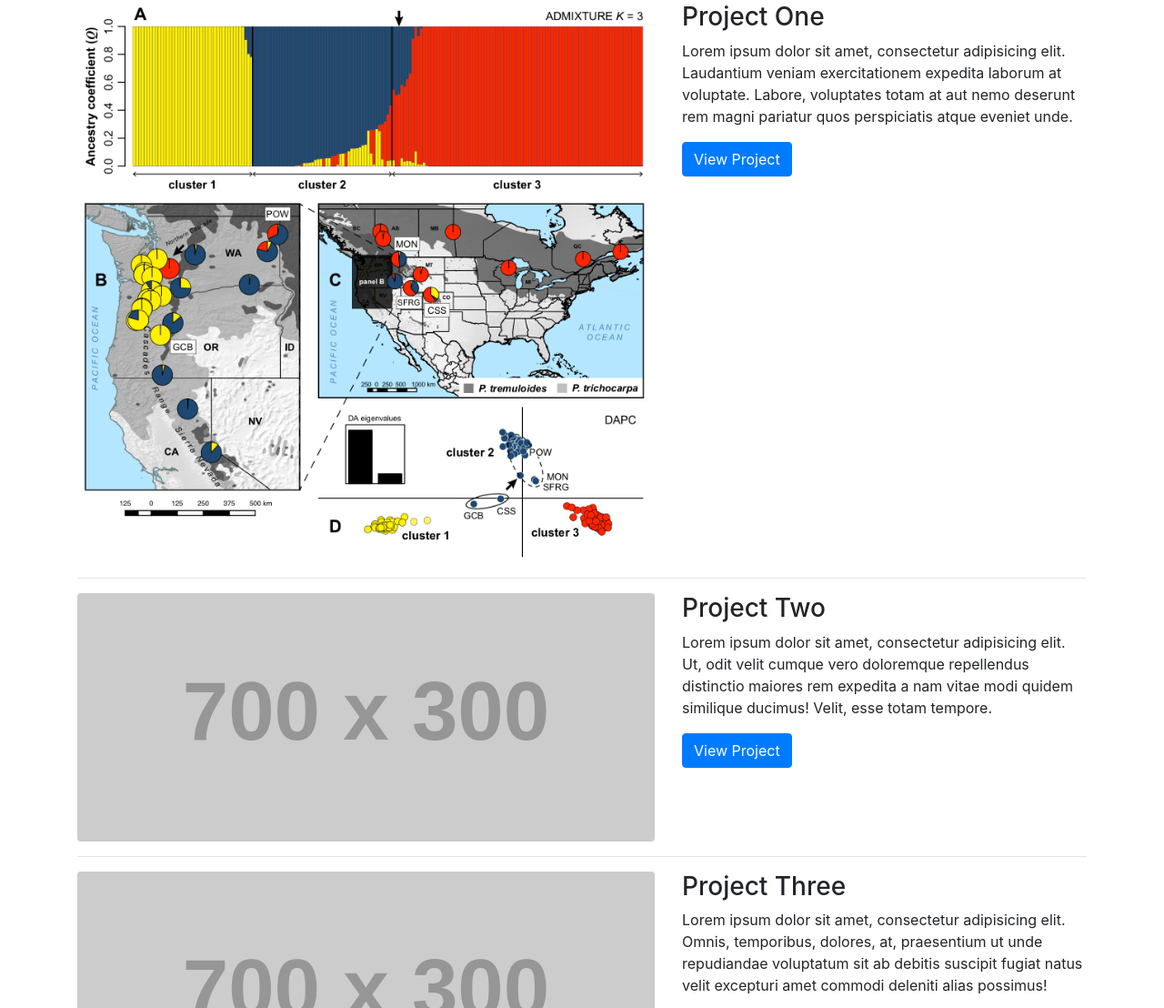
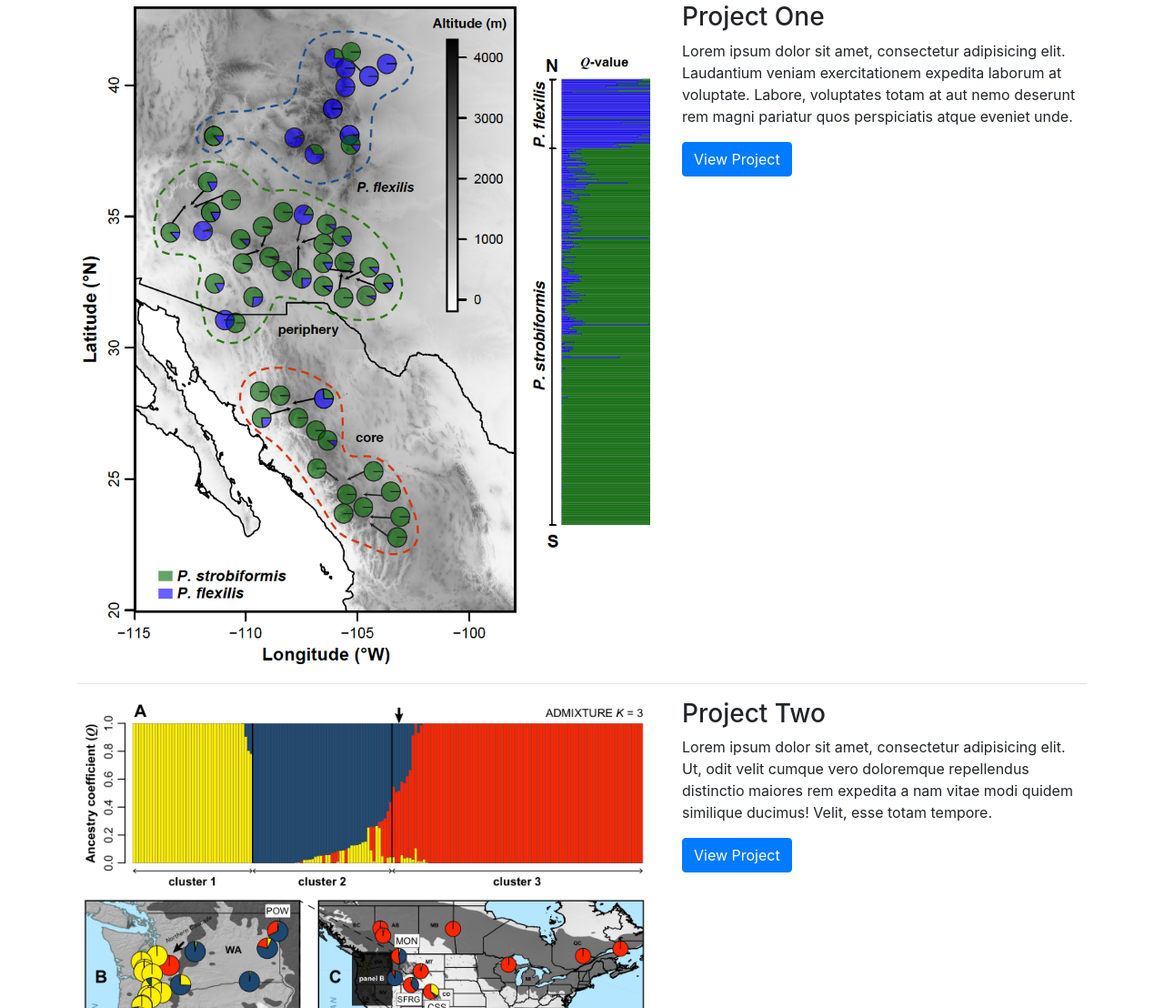
Before and after one commit to justincbagley/bootstrap4-1col-portfolio-site, a website: page index.html in a window 1280 px wide. Shown: the part 150-1258 px from the top of the page at 91% size. Drawn offline with Linux system fonts and the light colour scheme; placeholder pictures from the web are drawn by us.

Commit message:
Update index.html

```diff
--- a/index.html
+++ b/index.html
@@ -61,7 +61,7 @@
       <div class="row">
         <div class="col-md-7">
           <a href="#">
-            <img class="img-fluid rounded mb-3 mb-md-0" src="img/aspen_popstruct_fig1.png" height="300" width="700" alt="">
+            <img class="img-fluid rounded mb-3 mb-md-0" src="img/Menonetal_fastStruct_fig_screen.png" alt="">
           </a>
         </div>
         <div class="col-md-5">
@@ -78,7 +78,7 @@
       <div class="row">
         <div class="col-md-7">
           <a href="#">
-            <img class="img-fluid rounded mb-3 mb-md-0" src="http://placehold.it/700x300" alt="">
+            <img class="img-fluid rounded mb-3 mb-md-0" src="img/aspen_popstruct_fig1.png" alt="">
           </a>
         </div>
         <div class="col-md-5">
```
